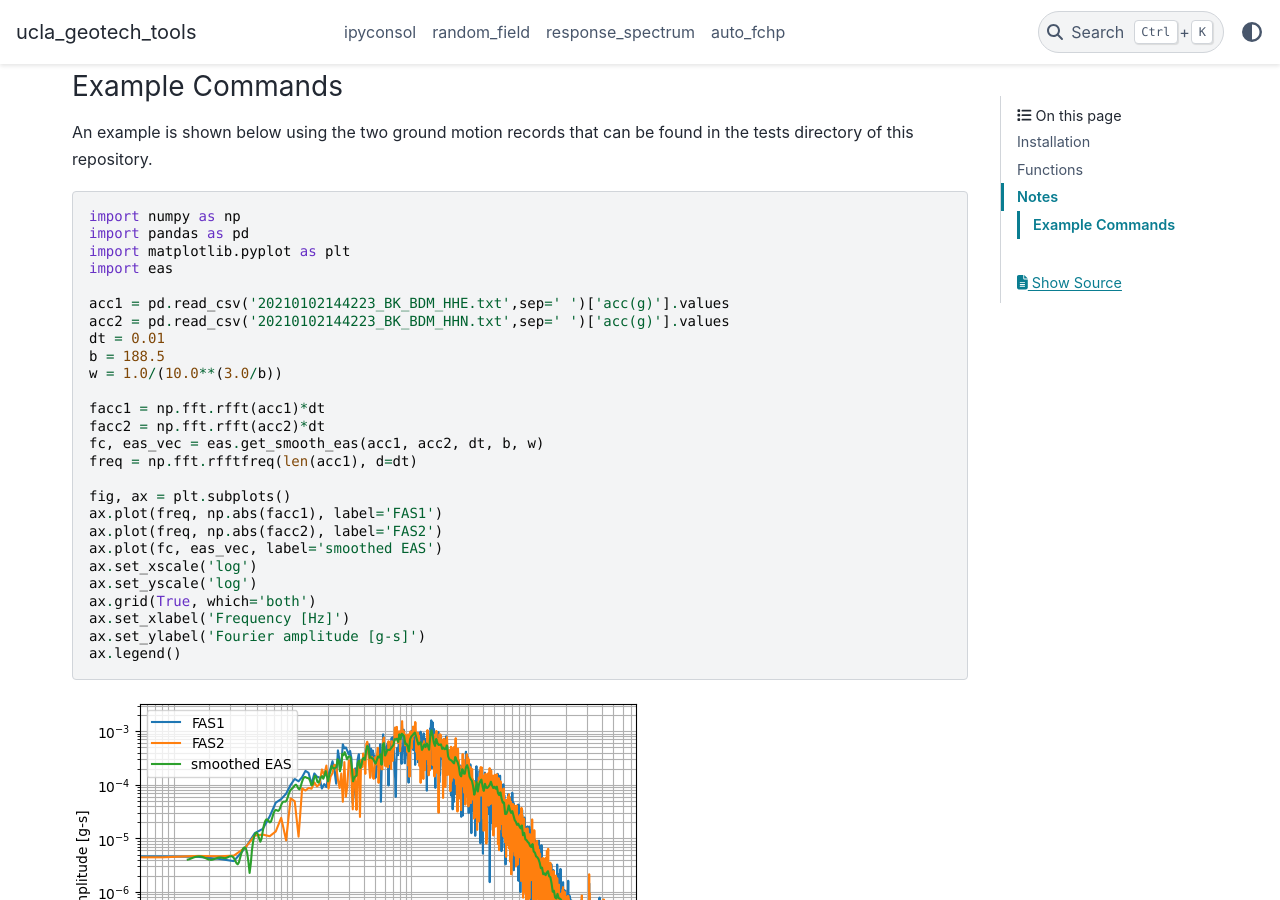
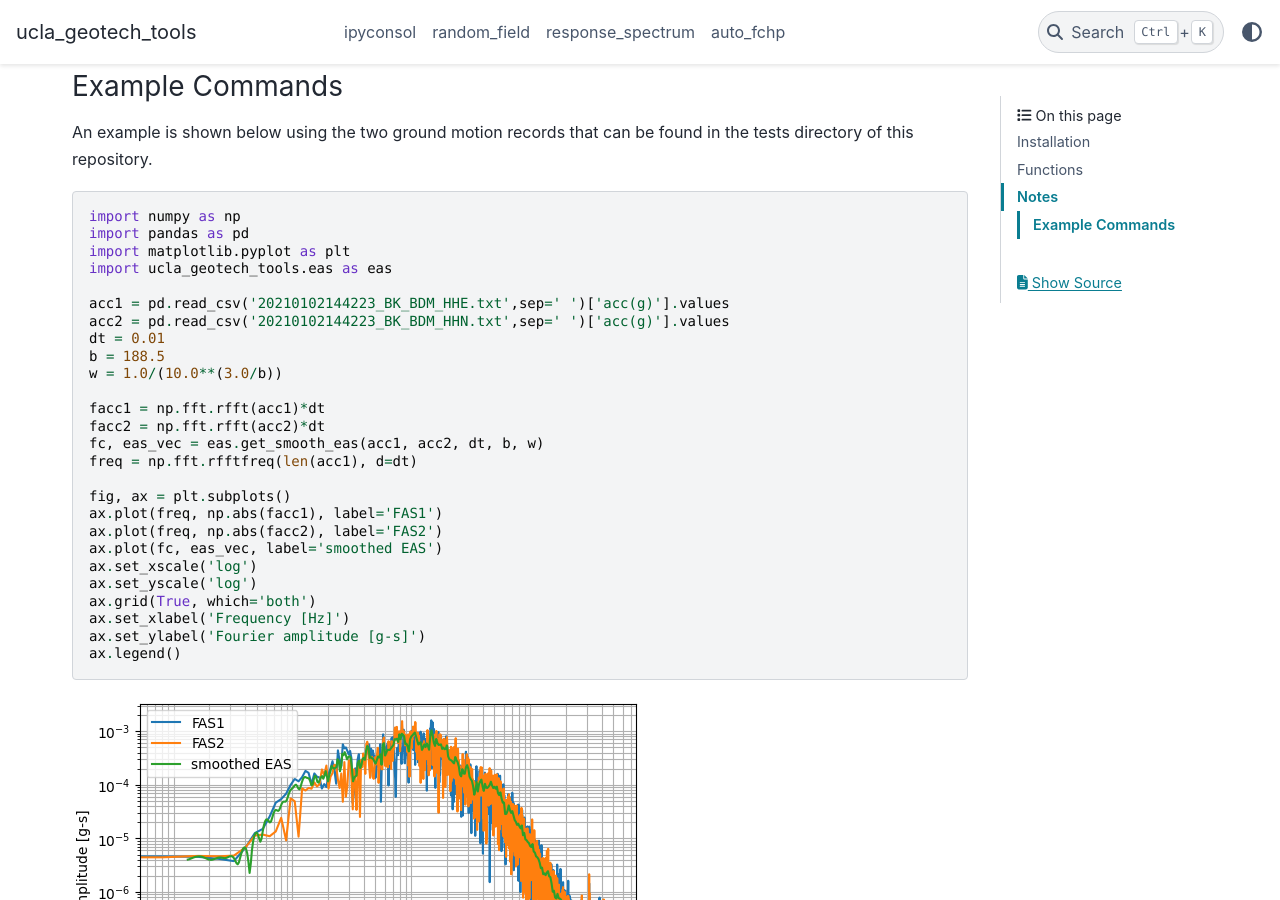
Before and after one commit to sjbrandenberg/ucla_geotech_tools, a Sphinx documentation site: the page built from docs/eas_README.md, in a window 1280 px wide and 900 px high, scrolled down 1851 px. Built offline with Sphinx 7.4.7 and the PyData theme 0.15.4, drawn with Linux system fonts in a browser that asks for light colours.

Commit message:
Update eas_README.md
Updated package import to be from ucla_geotech_tools.eas instead of directly from Python package.

```diff
--- a/docs/eas_README.md
+++ b/docs/eas_README.md
@@ -61,7 +61,7 @@ An example is shown below using the two ground motion records that can be found
 import numpy as np
 import pandas as pd
 import matplotlib.pyplot as plt
-import eas
+import ucla_geotech_tools.eas as eas
 
 acc1 = pd.read_csv('20210102144223_BK_BDM_HHE.txt',sep=' ')['acc(g)'].values
 acc2 = pd.read_csv('20210102144223_BK_BDM_HHN.txt',sep=' ')['acc(g)'].values
```
